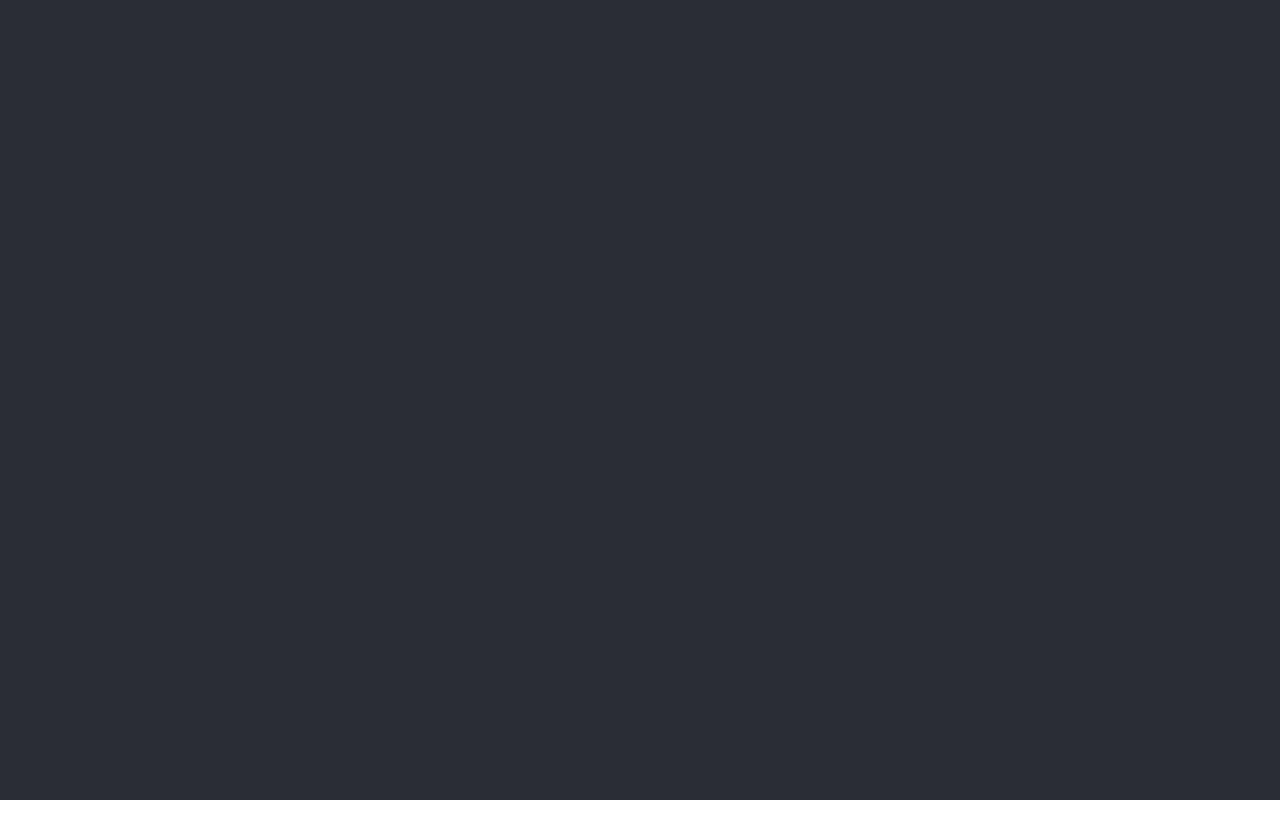
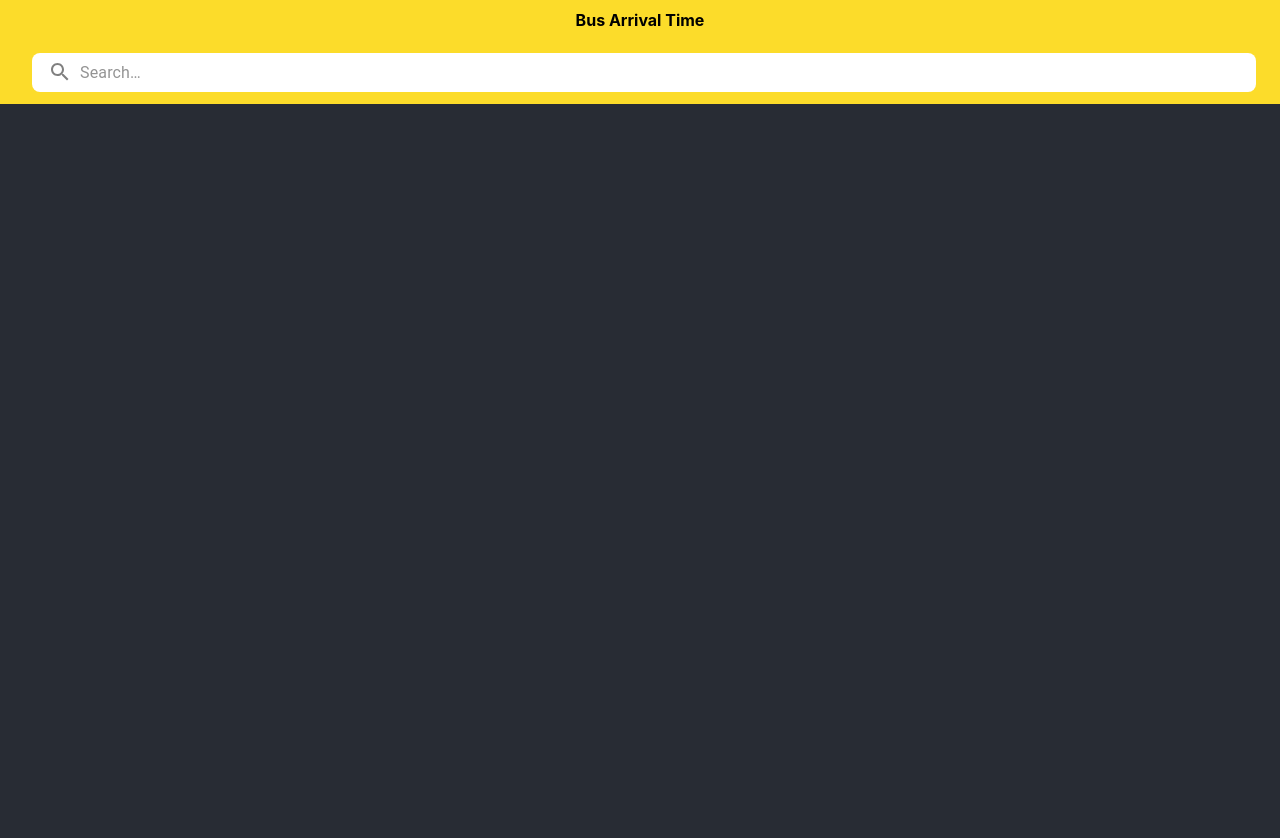
Before and after one commit to bryanliujh/myTransportSoMafan, a React (Create React App) app: page / in a window 1280 px wide. Shown: the top 838 px of the page. Before the commit the page ends 800 px from the top, so only its background shows below. Built offline with nearby package versions, Linux system fonts and the light colour scheme.

Commit message:
! add search bar

```diff
--- a/package.json
+++ b/package.json
@@ -3,6 +3,8 @@
   "version": "0.1.0",
   "private": true,
   "dependencies": {
+    "@emotion/react": "^11.11.4",
+    "@emotion/styled": "^11.11.5",
     "@mui/icons-material": "^5.15.15",
     "@mui/material": "^5.15.15",
     "@testing-library/jest-dom": "^5.17.0",
--- a/src/App.js
+++ b/src/App.jsx
@@ -1,8 +1,10 @@
 import "./App.css";
+import AppBar from "./appBar";
 
 function App() {
   return (
     <div className="App">
+      <AppBar />
       <header className="App-header"></header>
     </div>
   );
--- /dev/null
+++ b/src/appBar.jsx
@@ -0,0 +1,121 @@
+// import * as React from "react";
+// import AppBar from "@mui/material/AppBar";
+// import Box from "@mui/material/Box";
+// import Toolbar from "@mui/material/Toolbar";
+// import IconButton from "@mui/material/IconButton";
+// import AutoCompleteSearchInput from "./autoComplete";
+// import MenuIcon from "@mui/icons-material/Menu";
+
+// export default function PrimarySearchAppBar() {
+//   return (
+//     <Box sx={{ flexGrow: 1, backgroundColor: "#FCDC2A" }}>
+//       <AppBar
+//         style={{
+//           backgroundColor: "#FCDC2A",
+//           padding: 8,
+//         }}
+//         position="static"
+//       >
+//         <div
+//           style={{
+//             backgroundColor: "#FCDC2A",
+//             height: 20,
+//             fontSize: 16,
+//             color: "black",
+//             fontWeight: "bolder",
+//           }}
+//         >
+//           Bus Arrival Time
+//         </div>
+//         <Toolbar>
+//           <AutoCompleteSearchInput />
+//         </Toolbar>
+//       </AppBar>
+//     </Box>
+//   );
+// }
+
+import * as React from "react";
+import { styled, alpha } from "@mui/material/styles";
+import AppBar from "@mui/material/AppBar";
+import Box from "@mui/material/Box";
+import Toolbar from "@mui/material/Toolbar";
+import IconButton from "@mui/material/IconButton";
+import Typography from "@mui/material/Typography";
+import InputBase from "@mui/material/InputBase";
+import MenuIcon from "@mui/icons-material/Menu";
+import SearchIcon from "@mui/icons-material/Search";
+
+const Search = styled("div")(({ theme }) => ({
+  position: "relative",
+  borderRadius: theme.shape.borderRadius,
+  backgroundColor: "white",
+  marginLeft: 0,
+  width: "100%",
+  [theme.breakpoints.up("sm")]: {
+    marginLeft: theme.spacing(1),
+    width: "auto",
+  },
+}));
+
+const SearchIconWrapper = styled("div")(({ theme }) => ({
+  padding: theme.spacing(0, 2),
+  height: "100%",
+  position: "absolute",
+  pointerEvents: "none",
+  display: "flex",
+  alignItems: "center",
+  justifyContent: "center",
+}));
+
+const StyledInputBase = styled(InputBase)(({ theme }) => ({
+  color: "black",
+  width: "100%",
+  "& .MuiInputBase-input": {
+    padding: theme.spacing(1, 1, 1, 0),
+    // vertical padding + font size from searchIcon
+    paddingLeft: `calc(1em + ${theme.spacing(4)})`,
+    transition: theme.transitions.create("width"),
+    [theme.breakpoints.up("sm")]: {
+      width: "12ch",
+      "&:focus": {
+        width: "20ch",
+      },
+    },
+  },
+}));
+
+export default function SearchAppBar() {
+  return (
+    <Box sx={{ flexGrow: 1 }}>
+      <AppBar
+        position="static"
+        style={{ backgroundColor: "#FCDC2A", borderColor: "#FCDC2A" }}
+      >
+        <div
+          style={{
+            backgroundColor: "#FCDC2A",
+            height: 40,
+            fontSize: 16,
+            color: "black",
+            fontWeight: "bolder",
+            alignContent: "center",
+          }}
+        >
+          Bus Arrival Time
+        </div>
+        <Toolbar style={{ backgroundColor: "#FCDC2A", borderColor: "#FCDC2A" }}>
+          <Search style={{ flex: 1, borderRadius: 8 }}>
+            <SearchIconWrapper>
+              <SearchIcon style={{ color: "grey" }} />
+            </SearchIconWrapper>
+            <StyledInputBase
+              placeholder="Search…"
+              inputProps={{ "aria-label": "search" }}
+            />
+          </Search>
+        </Toolbar>
+      </AppBar>
+    </Box>
+  );
+}
--- /dev/null
+++ b/src/autoComplete.jsx
@@ -0,0 +1,146 @@
+import * as React from "react";
+import TextField from "@mui/material/TextField";
+import Stack from "@mui/material/Stack";
+import Autocomplete from "@mui/material/Autocomplete";
+
+export default function AutoCompleteSearchInput() {
+  const onMouseEnter = async () => {};
+  return (
+    <Stack spacing={2} sx={{ flex: 1 }}>
+      <Autocomplete
+        sx={{
+          "& .MuiOutlinedInput-root .MuiOutlinedInput-notchedOutline": {
+            border: "0px",
+          },
+        }}
+        style={{
+          position: "relative",
+          borderRadius: 8,
+          backgroundColor: "white",
+          marginRight: 16,
+          marginLeft: 0,
+          flexGrow: 1,
+          marginTop: 8,
+          marginBottom: 8,
+        }}
+        freeSolo
+        id="SearchAutoComplete"
+        disableClearable
+        options={searchAutoCompleteDB}
+        onMouseEnter={onMouseEnter}
+        renderInput={(params) => (
+          <TextField
+            {...params}
+            InputProps={{
+              ...params.InputProps,
+              type: "search",
+            }}
+          />
+        )}
+      />
+    </Stack>
+  );
+}
+
+const searchAutoCompleteDB = [
+  "The Shawshank Redemption",
+  "The Godfather",
+  "The Godfather: Part II",
+  "The Dark Knight",
+  "12 Angry Men",
+  "Schindler's List",
+  "Pulp Fiction",
+  "The Lord of the Rings: The Return of the King",
+  "The Good, the Bad and the Ugly",
+  "Fight Club",
+  "The Lord of the Rings: The Fellowship of the Ring",
+  "Star Wars: Episode V - The Empire Strikes Back",
+  "Forrest Gump",
+  "Inception",
+  "The Lord of the Rings: The Two Towers",
+  "One Flew Over the Cuckoo's Nest",
+  "Goodfellas",
+  "The Matrix",
+  "Seven Samurai",
+  "Star Wars: Episode IV - A New Hope",
+  "City of God",
+  "Se7en",
+  "The Silence of the Lambs",
+  "It's a Wonderful Life",
+  "Life Is Beautiful",
+  "The Usual Suspects",
+  "Léon: The Professional",
+  "Spirited Away",
+  "Saving Private Ryan",
+  "Once Upon a Time in the West",
+  "American History X",
+  "Interstellar",
+  "Casablanca",
+  "City Lights",
+  "Psycho",
+  "The Green Mile",
+  "The Intouchables",
+  "Modern Times",
+  "Raiders of the Lost Ark",
+  "Rear Window",
+  "The Pianist",
+  "The Departed",
+  "Terminator 2: Judgment Day",
+  "Back to the Future",
+  "Whiplash",
+  "Gladiator",
+  "Memento",
+  "The Prestige",
+  "The Lion King",
+  "Apocalypse Now",
+  "Alien",
+  "Sunset Boulevard",
+  "Dr. Strangelove or: How I Learned to Stop Worrying and Love the Bomb",
+  "The Great Dictator",
+  "Cinema Paradiso",
+  "The Lives of Others",
+  "Grave of the Fireflies",
+  "Paths of Glory",
+  "Django Unchained",
+  "The Shining",
+  "WALL·E",
+  "American Beauty",
+  "The Dark Knight Rises",
+  "Princess Mononoke",
+  "Aliens",
+  "Oldboy",
+  "Once Upon a Time in America",
+  "Witness for the Prosecution",
+  "Das Boot",
+  "Citizen Kane",
+  "North by Northwest",
+  "Vertigo",
+  "Star Wars: Episode VI - Return of the Jedi",
+  "Reservoir Dogs",
+  "Braveheart",
+  "M",
+  "Requiem for a Dream",
+  "Amélie",
+  "A Clockwork Orange",
+  "Like Stars on Earth",
+  "Taxi Driver",
+  "Lawrence of Arabia",
+  "Double Indemnity",
+  "Eternal Sunshine of the Spotless Mind",
+  "Amadeus",
+  "To Kill a Mockingbird",
+  "Toy Story 3",
+  "Logan",
+  "Full Metal Jacket",
+  "Dangal",
+  "The Sting",
+  "2001: A Space Odyssey",
+  "Singin' in the Rain",
+  "Toy Story",
+  "Bicycle Thieves",
+  "The Kid",
+  "Inglourious Basterds",
+  "Snatch",
+  "3 Idiots",
+  "Monty Python and the Holy Grail",
+];
```
Also changed, not shown: src/index.js (+6 -6 lines), 1 other file (tests, documents, lock files or other folders).
